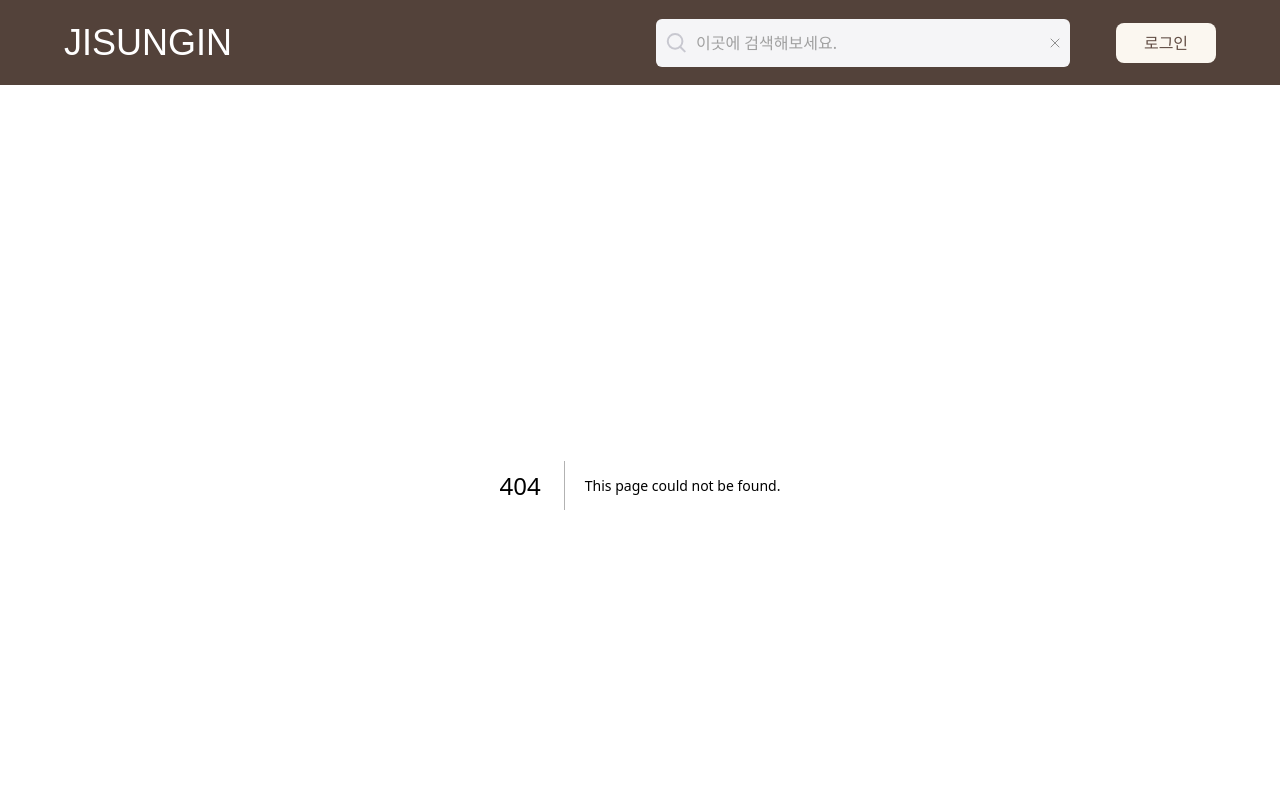
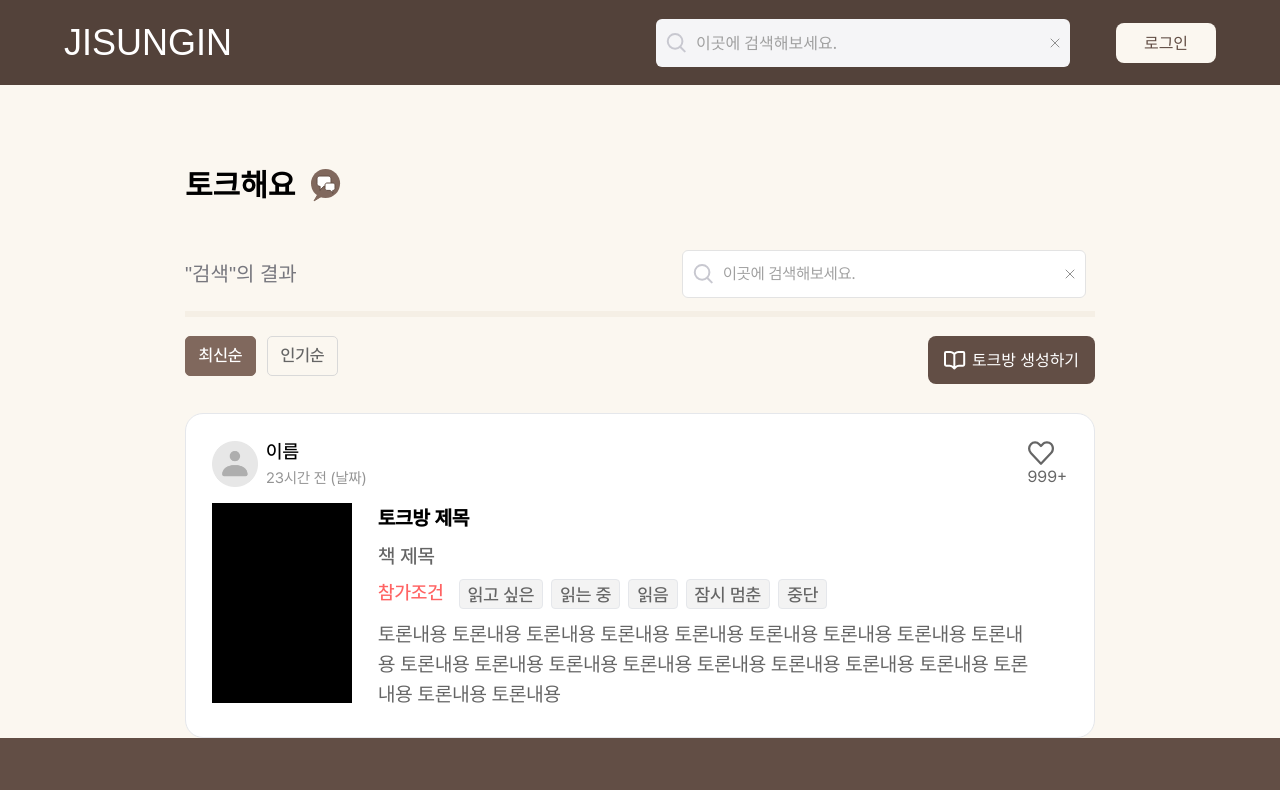
Before and after one commit to jisung-in/frontend, a Next.js app: page /letsTalk/result in a window 1280 px wide. Before the commit this address had no page. Shown: the top 790 px of the page. Built offline with nearby package versions, Linux system fonts and the light colour scheme; a web font is replaced by a local one.

Commit message:
feat: 토크해요 검색결과 페이지

```diff
--- a/src/app/letsTalk/layout.tsx
+++ b/src/app/letsTalk/layout.tsx
@@ -5,7 +5,7 @@ type Props = { children: ReactNode };
 export default function LetsTalkLayout({ children }: Props) {
   return (
     <div className="flex justify-center items-center w-full h-full">
-      <div className="flex flex-col w-[910px] h-auto mt-[78px]">{children}</div>
+      <div className="flex flex-col w-[910px] h-auto">{children}</div>
     </div>
   );
 }
--- /dev/null
+++ b/src/app/letsTalk/result/page.tsx
@@ -0,0 +1,142 @@
+"use client";
+
+import { BookMain } from "@/app/components/Book/Book";
+import { Button } from "@/app/components/Button/Button";
+import { CardMain } from "@/app/components/Card/Card";
+import { CardHeaderMain } from "@/app/components/CardHeader/CardHeader";
+import HeartButton from "@/app/components/HeartButton/HeartButton";
+import { Input } from "@/app/components/Input/Input";
+import { ThemeMain } from "@/app/components/Theme/Theme";
+import MakeTalkRoom from "@/assets/img/make-talk-room.svg";
+import Profile from "@/assets/img/profile.png";
+import RecentMakeTalkRoom from "@/assets/img/recent-make-talk-room.svg";
+import { useInput } from "@/hook/useInput";
+import Image from "next/image";
+import { useState } from "react";
+import StatusButton from "../_component/StatusBurtton";
+
+const page = () => {
+  const [isStatus, setIsStatus] = useState<boolean>(false);
+  const [isHeart, setIsHeart] = useState<Boolean>(false);
+  const { value, handleChange, reset } = useInput("");
+
+  const changeIsStatus = () => {
+    setIsStatus(!isStatus);
+  };
+  const changeisHeart = () => {
+    setIsHeart(!isHeart);
+  };
+
+  return (
+    <div>
+      <ThemeMain.MainTheme>
+        <div className="flex mt-[78px] mb-[23px]">
+          <div className="flex items-center mb-[23px]">
+            <div className="text-[30px] mr-[16px]">토크해요</div>
+            <RecentMakeTalkRoom />
+          </div>
+        </div>
+      </ThemeMain.MainTheme>
+
+      <div className="flex items-center h-[40px] mb-[17px]">
+        <div className="flex grow font-SpoqaHanSansNeo font-medium text-[#77777E] text-[20px]">
+          "검색"의 결과
+        </div>
+        <div className="w-[404px] mr-[9px]">
+          <Input
+            className="font-Pretendard font-[400]"
+            variant="empty"
+            value={value}
+            onChange={handleChange}
+            reset={reset}
+            placeholder="이곳에 검색해보세요."
+          />
+        </div>
+      </div>
+
+      <hr className="border-solid border-[3px] border-[#F5EFE5] mb-[19px]" />
+
+      <div className="flex mb-[37px] grow">
+        <div className="flex grow">
+          <StatusButton isStatus={isStatus} onClick={changeIsStatus} />
+        </div>
+        <div className="flex h-[40px]">
+          <div className="w-[167px]">
+            <Button>
+              <MakeTalkRoom />
+              토크방 생성하기
+            </Button>
+          </div>
+        </div>
+      </div>
+
+      <div className="w-[910px] h-[325px] bg-[#FFF] border border-solid rounded-[18px]">
+        <div className="mt-[24px] ml-[26px] w-auto">
+          <CardMain>
+            <CardHeaderMain>
+              <CardHeaderMain.Profile>
+                <Image
+                  src={Profile}
+                  alt="프로필"
+                  width={46}
+                  height={46}
+                  priority
+                />
+              </CardHeaderMain.Profile>
+              <CardHeaderMain.Name>
+                <div className="text-[19px] ml-[8px]">이름</div>
+              </CardHeaderMain.Name>
+              <CardHeaderMain.HoursAgo>
+                <div className="text-[15px] ml-[8px]">23시간 전 (날짜)</div>
+              </CardHeaderMain.HoursAgo>
+              <CardHeaderMain.LikeNumbers>
+                <div className="mr-[27px]">
+                  <HeartButton
+                    isHeart={isHeart}
+                    onClick={changeisHeart}
+                    width={26}
+                    height={24}
+                  />
+                  <div className="h-[22px] font-Pretendard font-Regular text-[16px] text-[#656565]">
+                    999+
+                  </div>
+                </div>
+              </CardHeaderMain.LikeNumbers>
+            </CardHeaderMain>
+
+            <BookMain>
+              <BookMain.BookCover>
+                <div className="w-[140px] h-[200px] mt-[14px] mb-[12px] mr-[26px] bg-[#000]"></div>
+              </BookMain.BookCover>
+            </BookMain>
+            <CardMain.OpinionTitle>
+              <div className="text-[20px] mt-[14px] mb-[8px]">토크방 제목</div>
+            </CardMain.OpinionTitle>
+            <CardMain.BookTitle>
+              <div className="mb-[8px]">책 제목</div>
+            </CardMain.BookTitle>
+            <CardMain.AttendCondition>
+              참가조건
+              <div className="flex flex-row ml-[15px]">
+                <CardMain.Status>읽고 싶은</CardMain.Status>
+                <CardMain.Status>읽는 중</CardMain.Status>
+                <CardMain.Status>읽음</CardMain.Status>
+                <CardMain.Status>잠시 멈춘</CardMain.Status>
+                <CardMain.Status>중단</CardMain.Status>
+              </div>
+            </CardMain.AttendCondition>
+            <CardMain.Opinion>
+              <div className="w-[653px] h-[90px] mt-[10px] text-[#656565]">
+                토론내용 토론내용 토론내용 토론내용 토론내용 토론내용 토론내용
+                토론내용 토론내용 토론내용 토론내용 토론내용 토론내용 토론내용
+                토론내용 토론내용 토론내용 토론내용 토론내용 토론내용
+              </div>
+            </CardMain.Opinion>
+          </CardMain>
+        </div>
+      </div>
+    </div>
+  );
+};
+
+export default page;
```
